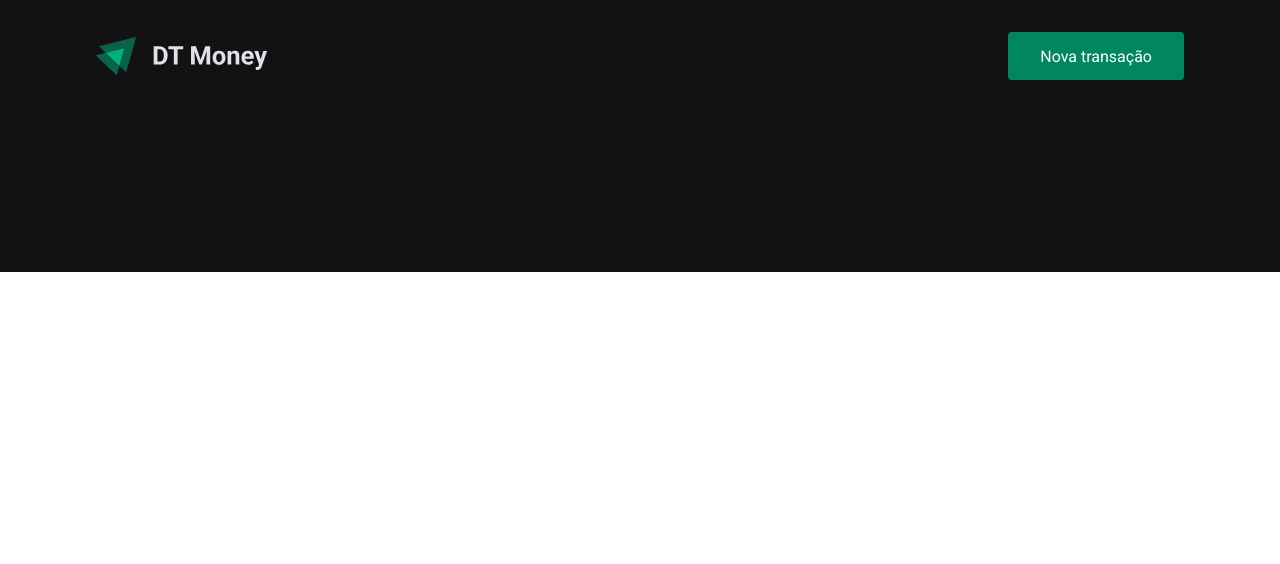
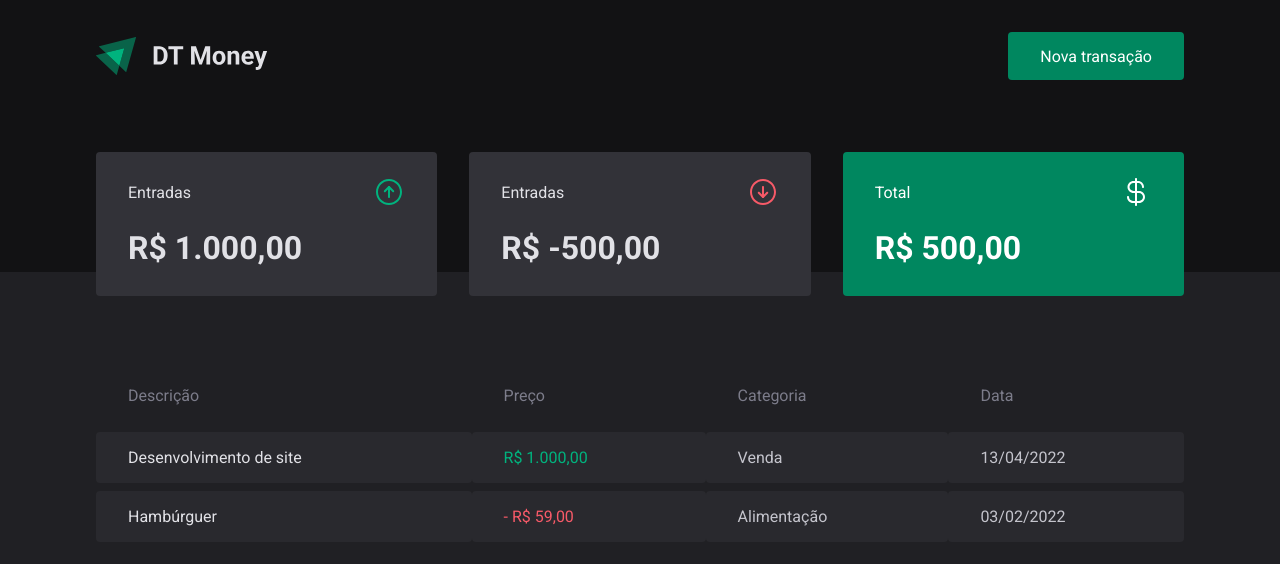
Before and after one commit to herbert366/aprendendoReact, a React (Create React App) app in the folder dtmoney/: page / in a window 1280 px wide. Shown: the top 564 px of the page. Built offline with nearby package versions, Linux system fonts and the light colour scheme.

Commit message:
toda parte de header e dashboard [layout]

```diff
--- a/dtmoney/src/App.tsx
+++ b/dtmoney/src/App.tsx
@@ -1,4 +1,4 @@
-import styled from 'styled-components'
+import { Dashboard } from './components/Dashboard/Dashboard'
 import { Header } from './components/Header'
 import { GlobalStyle } from './style/global'
 
@@ -6,6 +6,7 @@
   return (
     <>
       <Header />
+      <Dashboard />
       <GlobalStyle />
     </>
   )
--- /dev/null
+++ b/dtmoney/src/components/Dashboard/Dashboard.tsx
@@ -0,0 +1,11 @@
+import { Summary } from '../Summary'
+import { TransactionsTable } from '../TransactionsTable'
+import { Container } from './style'
+export function Dashboard() {
+  return (
+    <Container>
+      <Summary />
+      <TransactionsTable />
+    </Container>
+  )
+}
--- /dev/null
+++ b/dtmoney/src/components/Dashboard/style.ts
@@ -0,0 +1,7 @@
+import styled from 'styled-components'
+
+export const Container = styled.main`
+  max-width: 1120px;
+  margin: 0 auto;
+  padding: 2.5rem 1rem;
+`
--- /dev/null
+++ b/dtmoney/src/components/Summary/index.tsx
@@ -0,0 +1,32 @@
+import incomeImg from '../../assets/income.svg'
+import outcomeImg from '../../assets/outcome.svg'
+import totalImg from '../../assets/total.svg'
+import { Container } from './style'
+
+export function Summary() {
+  return (
+    <Container>
+      <div>
+        <header>
+          <p>Entradas</p>
+          <img src={incomeImg} alt="income img" />
+        </header>
+        <strong>R$ 1.000,00</strong>
+      </div>
+      <div>
+        <header>
+          <p>Entradas</p>
+          <img src={outcomeImg} alt="outcome img" />
+        </header>
+        <strong>R$ -500,00</strong>
+      </div>
+      <div className="highligh-background">
+        <header>
+          <p>Total</p>
+          <img src={totalImg} alt="total img" />
+        </header>
+        <strong>R$ 500,00</strong>
+      </div>
+    </Container>
+  )
+}
--- /dev/null
+++ b/dtmoney/src/components/Summary/style.ts
@@ -0,0 +1,30 @@
+import styled from 'styled-components'
+
+export const Container = styled.div`
+  display: grid;
+  grid-template-columns: repeat(3, 1fr);
+  gap: 2rem;
+  margin-top: -10rem;
+  div {
+    background: var(--shape-terciária);
+    padding: 1.5rem 2rem;
+    border-radius: 0.25rem;
+    color: var(--text-title);
+    header {
+      display: flex;
+      align-items: center;
+      justify-content: space-between;
+    }
+    strong {
+      display: block;
+      margin-top: 1rem;
+      font-size: 2rem;
+      font-weight: 700;
+      line-height: 3rem;
+    }
+    &.highligh-background {
+      background-color: var(--green);
+      color: var(--white);
+    }
+  }
+`
--- /dev/null
+++ b/dtmoney/src/components/TransactionsTable/index.tsx
@@ -0,0 +1,32 @@
+import { Container } from './style'
+
+export function TransactionsTable() {
+  return (
+    <Container>
+      <table>
+        <thead>
+          <tr>
+            <th>Descrição</th>
+            <th>Preço</th>
+            <th>Categoria</th>
+            <th>Data</th>
+          </tr>
+        </thead>
+        <tbody>
+          <tr>
+            <td>Desenvolvimento de site</td>
+            <td className="deposit">R$ 1.000,00</td>
+            <td>Venda</td>
+            <td>13/04/2022</td>
+          </tr>
+          <tr>
+            <td>Hambúrguer</td>
+            <td className="withdraw">- R$ 59,00</td>
+            <td>Alimentação</td>
+            <td>03/02/2022</td>
+          </tr>
+        </tbody>
+      </table>
+    </Container>
+  )
+}
--- /dev/null
+++ b/dtmoney/src/components/TransactionsTable/style.ts
@@ -0,0 +1,33 @@
+import styled from 'styled-components'
+
+export const Container = styled.div`
+  margin-top: 4rem;
+  table {
+    width: 100%;
+    border-spacing: 0 0.5rem;
+  }
+  th {
+    color: var(--placeholder);
+    font-weight: 400;
+    padding: 1rem 2rem;
+    text-align: left;
+    line-height: 1.5rem;
+  }
+  td {
+    padding: 1rem 2rem;
+    border: 0;
+    color: var(--text-base);
+    background: var(--shape-secundaria);
+    border-radius: 0.25rem;
+
+    &:first-child {
+      color: var(--text-title);
+    }
+    &.deposit {
+      color: var(--green-light);
+    }
+    &.withdraw {
+      color: var(--red);
+    }
+  }
+`
--- a/dtmoney/src/style/global.ts
+++ b/dtmoney/src/style/global.ts
@@ -7,7 +7,7 @@
   --shape-secundaria: #29292E;
   --shape-terciária: #323238;
   --placeholder:#7C7C8A;
-  --text-base:#C4C4CC
+  --text-base:#C4C4CC;
   --text-title:#E1E1E6;
   --white:#FFFFFF;
 
@@ -38,7 +38,7 @@
   font-weight: 700;
 }
 body{
-background: var(--white);
+background: var(--shape-principal);
 -webkit-font-smoothing: antialiased;
 }
 button{
```
